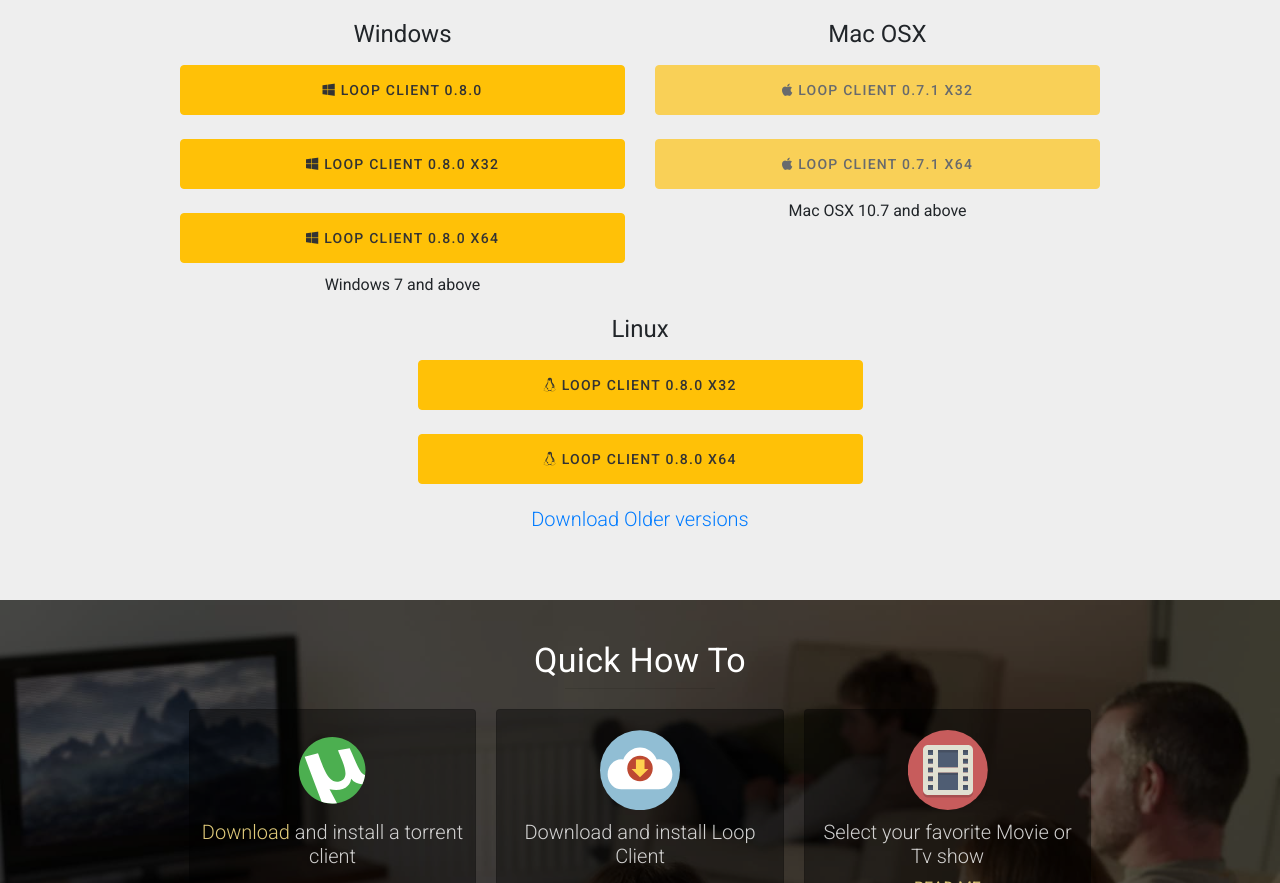
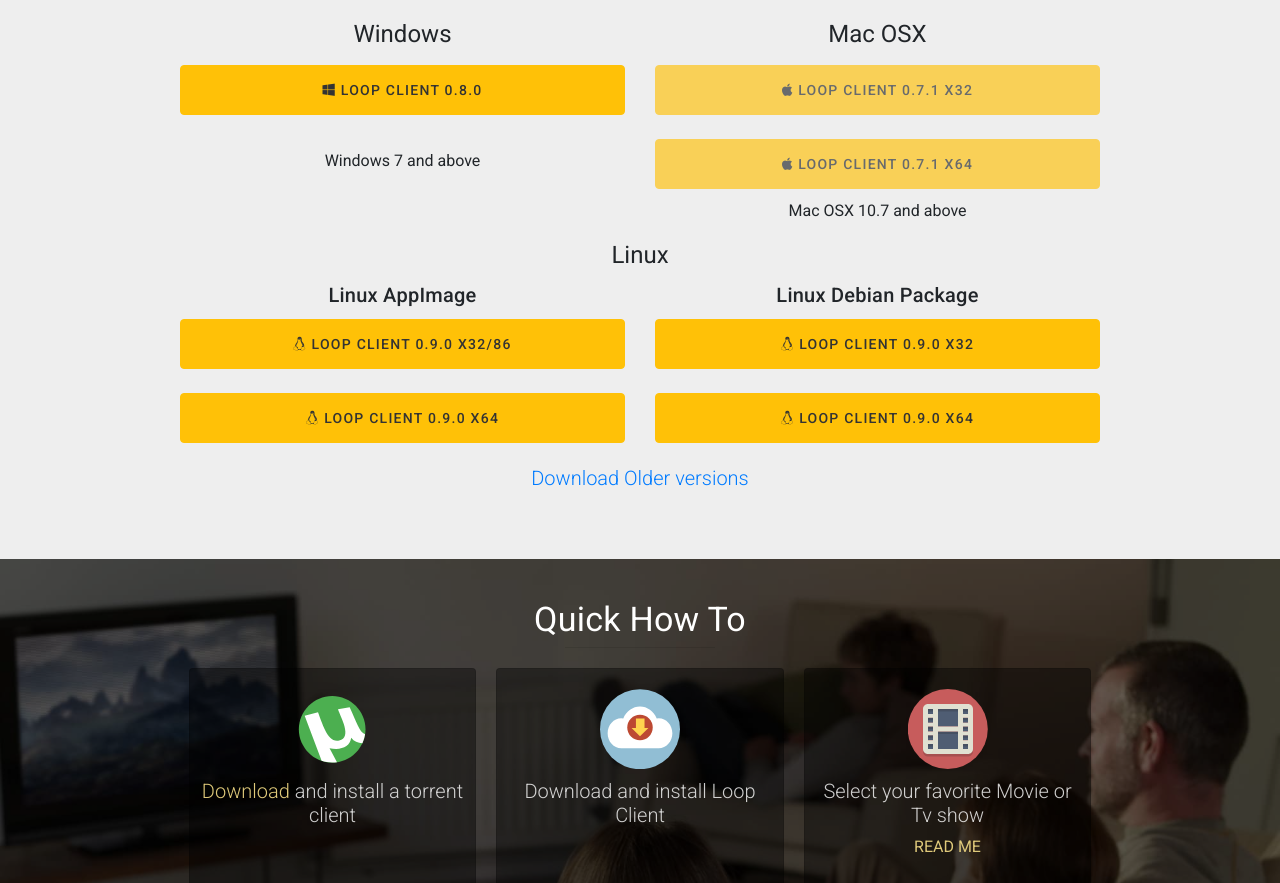
Before and after one commit to loopteam0/loopteam0.github.io, a website: page index.html in a window 1280 px wide. Shown: the part 1500-2383 px from the top of the page. Drawn offline with Linux system fonts and the light colour scheme.

Commit message:
0.9.0 update

```diff
--- a/index.html
+++ b/index.html
@@ -27,8 +27,9 @@
         <nav class="navbar fixed-top  navbar-expand-sm navbar-dark bg-dark">
             <div class="container">
                 <a class="navbar-brand" href="#">LOOP <span>CLIENT</span></a>
-                <button class="navbar-toggler" type="button" data-toggle="collapse" data-target="#navbarSupportedContent"
-                    aria-controls="navbarSupportedContent" aria-expanded="false" aria-label="Toggle navigation">
+                <button class="navbar-toggler" type="button" data-toggle="collapse"
+                    data-target="#navbarSupportedContent" aria-controls="navbarSupportedContent" aria-expanded="false"
+                    aria-label="Toggle navigation">
                     <span class="navbar-toggler-icon"></span>
                 </button>
 
@@ -58,7 +59,7 @@
                 <span class="lead">with Loop Client </span>
                 <p class="lead">Currently in BETA, but go ahead and try it!</p>
 
-                <a href="#download" class="btn btn-warning mr-1 jump mdc-typography--button" >try now</a>
+                <a href="#download" class="btn btn-warning mr-1 jump mdc-typography--button">try now</a>
 
             </div>
 
@@ -105,7 +106,8 @@
                                 <p class="lead">Download your movie or episode instantly in <strong>HD</strong>,
                                     <strong>1080p</strong>,
                                     <strong>720p</strong>, or
-                                    <strong>3D</strong> resolution with subtitles.Download once and then keep watching.</p>
+                                    <strong>3D</strong> resolution with subtitles.Download once and then keep watching.
+                                </p>
                             </div>
                         </div>
                     </div>
@@ -130,47 +132,68 @@
                 <div data-sal="slide-left" class="col-md-5 col-sm-7 col-11">
                     <h4 class="mdc-typography--headline5">Windows</h4>
                     <div class="download-links">
-                        <a href="http://bit.ly/loop-080" target="_blank" class="mdc-typography--button btn btn-warning "><i
-                                class="fab fa-windows"></i> Loop Client 0.8.0</a>
+                        <a href="https://sourceforge.net/projects/loop-client/files/v0.9.0/Loop.Client.Setup.0.9.0.exe/download"
+                            target="_blank" class="mdc-typography--button btn btn-warning "><i
+                                class="fab fa-windows"></i> Loop Client
+                            0.8.0</a>
                     </div>
                     <br>
-                    <div class="download-links">
-                        <a href="http://bit.ly/loop-080-winx32" target="_blank" class="mdc-typography--button btn btn-warning "><i
-                                class="fab fa-windows"></i> Loop Client 0.8.0 x32</a>
-                    </div>
-                    <br>
-                    <div class="download-links">
-                        <a href="http://bit.ly/loop-080-winx64" target="_blank" class="mdc-typography--button btn btn-warning"><i
-                                class="fab fa-windows"> </i> Loop Client 0.8.0 x64</a>
-                    </div>
+
+
                     <p>Windows 7 and above</p>
                 </div>
                 <div data-sal="slide-right" class="col-md-5 col-sm-7 col-11">
                     <h4 class="mdc-typography--headline5">Mac OSX</h4>
                     <div class="download-links">
-                        <a href="http://bit.ly/looptimemacx32bit" target="_blank" class="mdc-typography--button btn btn-warning disabled"><i
-                                class="fab fa-apple"></i> Loop Client 0.7.1 x32</a>
+                        <a href="http://bit.ly/looptimemacx32bit" target="_blank"
+                            class="mdc-typography--button btn btn-warning disabled"><i class="fab fa-apple"></i> Loop
+                            Client 0.7.1 x32</a>
                     </div>
                     <br>
                     <div class="download-links">
-                        <a href="http://bit.ly/looptimemacx64bit" target="_blank" class="mdc-typography--button btn btn-warning disabled"><i
-                                class="fab fa-apple"> </i> Loop Client 0.7.1 x64</a>
+                        <a href="http://bit.ly/looptimemacx64bit" target="_blank"
+                            class="mdc-typography--button btn btn-warning disabled"><i class="fab fa-apple"> </i> Loop
+                            Client 0.7.1 x64</a>
                     </div>
                     <p>Mac OSX 10.7 and above</p>
                 </div>
+                <div class="col-12">
+                    <h6 class="mdc-typography--headline5">Linux </h6>
+                </div>
                 <div data-sal="slide-down" class="col-md-5 col-sm-7 col-11">
-                    <h4 class="mdc-typography--headline5">Linux</h4>
+                    <h6 class="mdc-typography--headline6">Linux AppImage</h6>
                     <div class="download-links">
-                        <a href="http://bit.ly/loop-080-linx32" target="_blank" class="mdc-typography--button btn btn-warning "><i
-                                class="fab fa-linux"></i> Loop Client 0.8.0 x32</a>
+                        <a href="https://sourceforge.net/projects/loop-client/files/v0.9.0/loop-client-0.9.0-i386.AppImage/download"
+                            target="_blank" class="mdc-typography--button btn btn-warning "><i class="fab fa-linux"></i>
+                            Loop Client 0.9.0 x32/86</a>
                     </div>
                     <br>
                     <div class="download-links">
-                        <a href="http://bit.ly/loop-080-linx64" disabled target="_blank" class="mdc-typography--button btn btn-warning"><i
-                                class="fab fa-linux"> </i> Loop Client 0.8.0 x64</a>
+                        <a href="https://sourceforge.net/projects/loop-client/files/v0.9.0/loop-client-0.9.0-x86_64.AppImage/download"
+                            disabled target="_blank" class="mdc-typography--button btn btn-warning"><i
+                                class="fab fa-linux"> </i> Loop Client 0.9.0 x64</a>
                     </div>
 
                 </div>
+
+                <div data-sal="slide-down" class="col-md-5 col-sm-7 col-11">
+                    <h6 class="mdc-typography--headline6">Linux Debian Package</h6>
+                    <div class="download-links">
+                        <a href="https://sourceforge.net/projects/loop-client/files/v0.9.0/loop-client_0.9.0_i386.deb/download"
+                            target="_blank" class="mdc-typography--button btn btn-warning "><i class="fab fa-linux"></i>
+                            Loop Client
+                            0.9.0 x32</a>
+                    </div>
+                    <br>
+                    <div class="download-links">
+                        <a href="https://sourceforge.net/projects/loop-client/files/v0.9.0/loop-client_0.9.0_amd64.deb/download"
+                            disabled target="_blank" class="mdc-typography--button btn btn-warning"><i
+                                class="fab fa-linux"> </i> Loop
+                            Client 0.9.0 x64</a>
+                    </div>
+
+                </div>
+
             </div>
             <div class="older-link ">
                 <p class="lead">
@@ -237,8 +260,8 @@
         <div class="container">
             <hr>
             <p>Made with <i class="far fa-heart"></i> by THE LOOP TEAM</p>
-            <p>All Rights Reserved &copy; 2018 <a class="btn-link" href="./pages/Readme.html">KEY NOTES</a> <a class="btn-link"
-                    href="./pages/TOS.html">TOS</a></p>
+            <p>All Rights Reserved &copy; 2018 <a class="btn-link" href="./pages/Readme.html">KEY NOTES</a> <a
+                    class="btn-link" href="./pages/TOS.html">TOS</a></p>
         </div>
     </footer>
 
```
